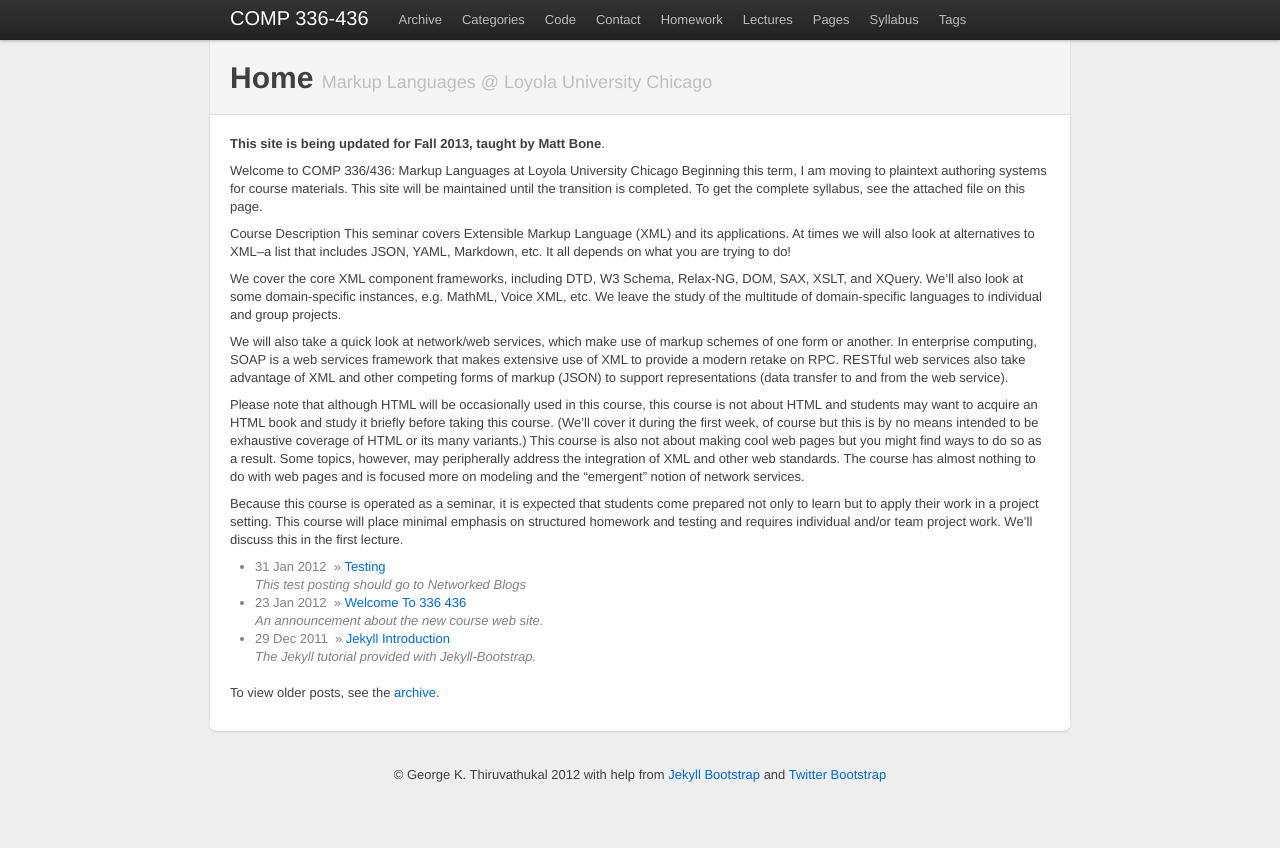
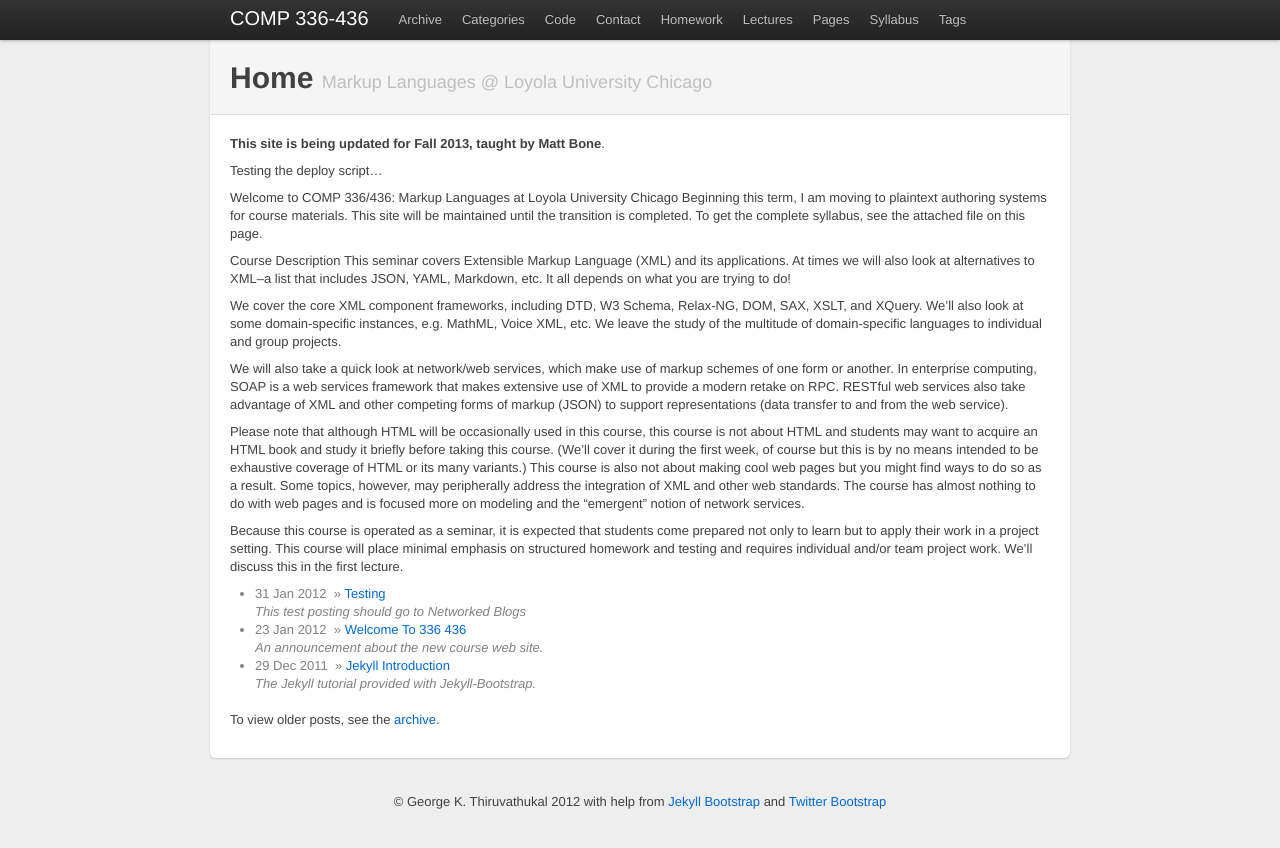
Before and after one commit to LoyolaChicagoBooks/markuplanguages, a Jekyll site: the page built from index.md, in a window 1280 px wide. Shown: the top 848 px of the page. Built offline with Jekyll 4.4.1, drawn with Linux system fonts in a browser that asks for light colours.

Commit message:
test change

```diff
--- a/index.md
+++ b/index.md
@@ -4,6 +4,8 @@ title: Home
 ---
 
 **This site is being updated for Fall 2013, taught by Matt Bone**.
+
+Testing the deploy script...
 
 Welcome to COMP 336/436: Markup Languages at Loyola University Chicago
 Beginning this term, I am moving to plaintext authoring systems for course materials. This site will be maintained until the transition is completed. To get the complete syllabus, see the attached file on this page.
```
